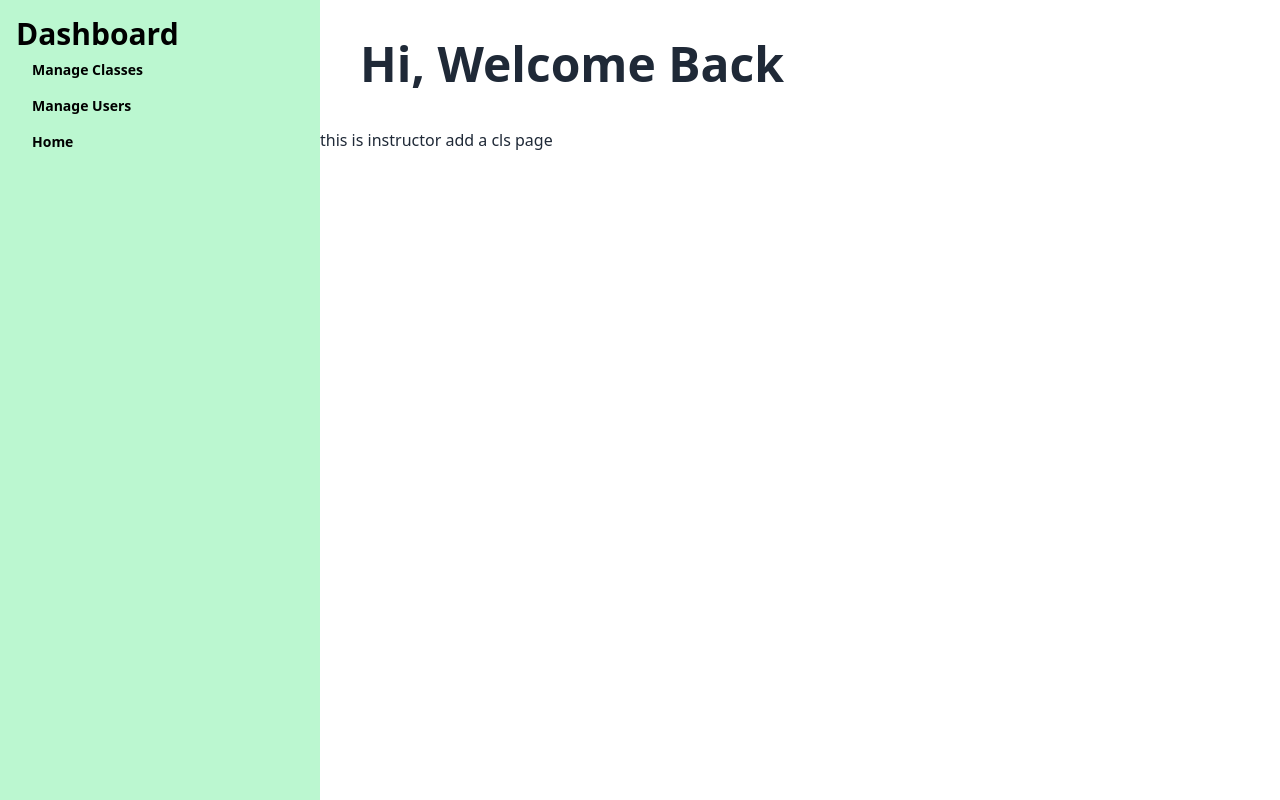
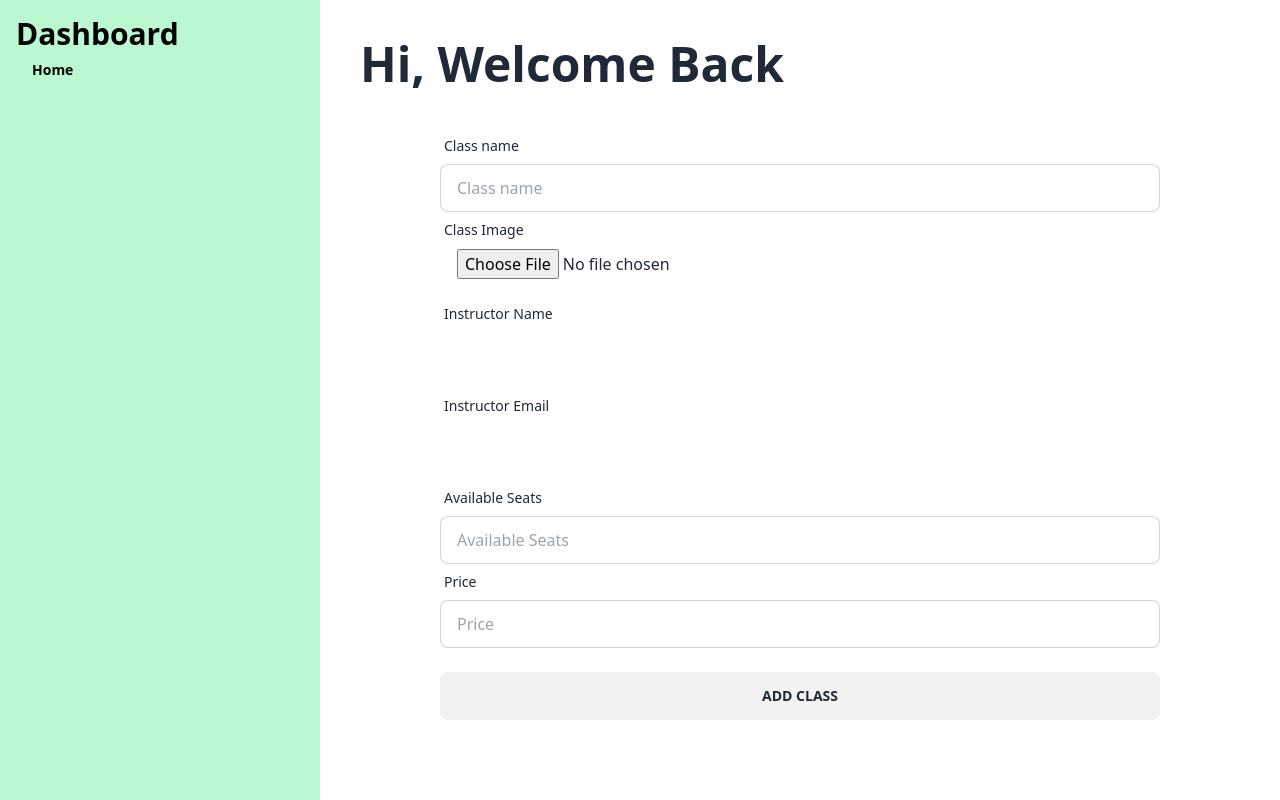
Before and after one commit to REFATBHUYAN/Rhythmic-Moves, a React (Vite) app: page /dashboard/addClass in a window 1280 px wide. Built offline with nearby package versions, Linux system fonts and the light colour scheme; no server answers.

Commit message:
instructor dashboard add a class section complete

```diff
--- /dev/null
+++ b/src/Hooks/useRoles.jsx
@@ -0,0 +1,20 @@
+import React, { useContext } from 'react';
+import useAxiosSecure from './useAxiosSecure';
+import { AuthContext } from '../Provider/AuthProvider';
+import { useQuery } from 'react-query';
+
+const useRoles = () => {
+    const [axiosSecure] = useAxiosSecure();
+    const {user, loading} = useContext(AuthContext);
+    const {data: roles='', isloading: isRolesLoading} = useQuery({
+        queryKey:['rules', user?.email],
+        enabled: !loading,
+        queryFn: async () => {
+            const res = await axiosSecure.get(`/users/admin/${user?.email}`);
+            return res.data.message;
+        }
+    })
+    return [roles, isRolesLoading]
+};
+
+export default useRoles;
--- a/src/Layout/Dashboard.jsx
+++ b/src/Layout/Dashboard.jsx
@@ -1,14 +1,17 @@
 import React from "react";
 import { NavLink, Outlet } from "react-router-dom";
+import useRoles from "../Hooks/useRoles";
 
 const Dashboard = () => {
-    const user = 'admin';
+    // const user = 'admin';
+    const [roles, isRolesLoading] = useRoles();
     // const user = 'instructor';
+    console.log(roles);
   const sideOptions = (
     <>
 
       {
-        user === 'instructor' && <>
+        roles == 'Instructor' && <>
         <li>
         <NavLink
           to={`/dashboard/addClass`}
@@ -40,7 +43,7 @@ const Dashboard = () => {
         </>
       }
       {
-        user === 'admin' && <>
+        roles == 'Admin' && <>
         <li>
         <NavLink
           to={`/dashboard/manageClasses`}
--- /dev/null
+++ b/src/Pages/DashBoard/InstractorRole/AddClass.jsx
@@ -0,0 +1,145 @@
+import React, { useContext } from "react";
+import { useForm } from "react-hook-form";
+import { AuthContext } from "../../../Provider/AuthProvider";
+import Swal from "sweetalert2";
+import useAxiosSecure from "../../../Hooks/useAxiosSecure";
+const imgbbKey = import.meta.env.VITE_imagbb_key;
+const AddClass = () => {
+    const {user} = useContext(AuthContext);
+    const [axiosSecure] = useAxiosSecure();
+    const imgHostingURL = `https://api.imgbb.com/1/upload?key=${imgbbKey}`
+  const {
+    register,
+    handleSubmit,
+    reset,
+    watch,
+    formState: { errors },
+  } = useForm();
+  const onSubmit = (data) => {
+    console.log(data);
+    const formData = new FormData();
+        formData.append('image', data.classImg[0])
+        fetch(imgHostingURL, {
+            method: 'POST',
+            body: formData
+        })
+        .then(res => res.json())
+        .then(result =>{
+            console.log(result);
+            if(result.success){
+                const imgURL = result.data.display_url;
+                const {name, email, className, classImg, price, seats} = data;
+                const newClasses = {name, price: parseFloat(price), email, className, seats, classImg:imgURL, status: 'Pending'}
+                console.log(newClasses)
+                axiosSecure.post('/classes', newClasses)
+                .then(data => {
+                    console.log('from add class section', data.data)
+                    if(data.data.insertedId){
+                        reset();
+                        Swal.fire({
+                            position: 'top-end',
+                            icon: 'success',
+                            title: 'Class added successfully',
+                            showConfirmButton: false,
+                            timer: 1500
+                          })
+                    }
+                })
+
+            }
+        })
+  };
+
+  return (
+    <div className="w-3/4 mx-auto">
+      <form onSubmit={handleSubmit(onSubmit)}>
+        <div className="form-control">
+          <label className="label">
+            <span className="label-text">Class name</span>
+          </label>
+          <input
+            type="text"
+            name="className"
+            placeholder="Class name"
+            className="input input-bordered"
+            {...register("className", { required: true })}
+          />
+        </div>
+        <div className="form-control">
+          <label className="label">
+            <span className="label-text">Class Image</span>
+          </label>
+          <input
+            type="file"
+            name="classImg"
+            placeholder="Class Image"
+            className="input "
+            {...register("classImg", { required: true })}
+          />
+        </div>
+        <div className="form-control">
+          <label className="label">
+            <span className="label-text">Instructor Name</span>
+          </label>
+          <input
+            type="text"
+            name="name"
+            value={user?.displayName}
+            // defaultValue={user?.displayName}
+            placeholder={user?.displayName}
+            readOnly
+            className="rounded-md p-4 input-bordered font-semibold text-black"
+            {...register("name")}
+          />
+        </div>
+        <div className="form-control">
+          <label className="label">
+            <span className="label-text">Instructor Email</span>
+          </label>
+          <input
+            type="email"
+            name="email"
+            value={user?.email}
+            // defaultValue={user?.email}
+            placeholder={user?.email}
+            readOnly
+            className="rounded-md p-4 input-bordered font-semibold text-black"
+            {...register("email")}
+          />
+
+        </div>
+        <div className="form-control">
+          <label className="label">
+            <span className="label-text">Available Seats</span>
+          </label>
+          <input
+            type="text"
+            name="seats"
+            placeholder="Available Seats"
+            className="input input-bordered"
+            {...register("seats", { required: true })}
+          />
+        </div>
+        <div className="form-control">
+          <label className="label">
+            <span className="label-text">Price</span>
+          </label>
+          <input
+            type="number"
+            name="price"
+            placeholder="Price"
+            className="input input-bordered"
+            {...register("price", {
+              required: true
+            })}
+          />
+        </div>
+        <div className="form-control mt-6">
+          <input className="btn" type="submit" value="Add Class" />
+        </div>
+      </form>
+    </div>
+  );
+};
+
+export default AddClass;
--- a/src/Pages/Home/PopularClass.jsx
+++ b/src/Pages/Home/PopularClass.jsx
@@ -8,7 +8,8 @@ const PopularClass = () => {
     .then(res => res.json())
     .then(data =>{
         console.log(data);
-        setClasses(data.slice(0,6));
+        setClasses(data);
+        // setClasses(data.slice(0,6));
     })
   },[])
   return (
--- a/src/Router/Router.jsx
+++ b/src/Router/Router.jsx
@@ -7,6 +7,7 @@ import ErrorPage from '../Pages/Shared/ErrorPage';
 import Home from '../Pages/Home/Home';
 import Dashboard from '../Layout/Dashboard';
 import ManageUser from '../Pages/DashBoard/AdminRole/ManageUser';
+import AddClass from '../Pages/DashBoard/InstractorRole/AddClass';
 
 const router = createBrowserRouter([
     {
@@ -42,7 +43,7 @@ const router = createBrowserRouter([
         },
         {
           path: 'addClass',
-          element: <div>this is instructor add a cls page</div>
+          element: <AddClass></AddClass>
         },
         {
           path: 'myClasses',
```
